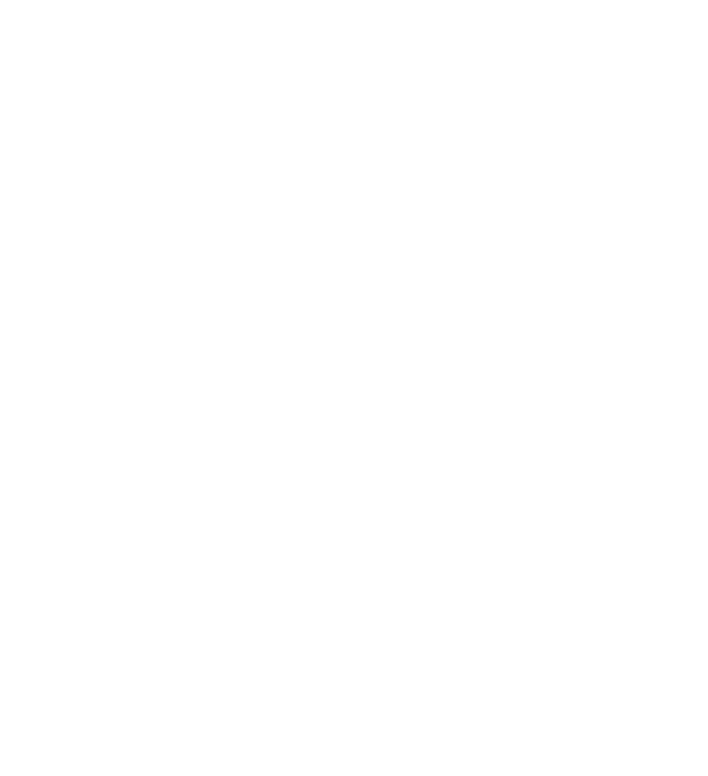
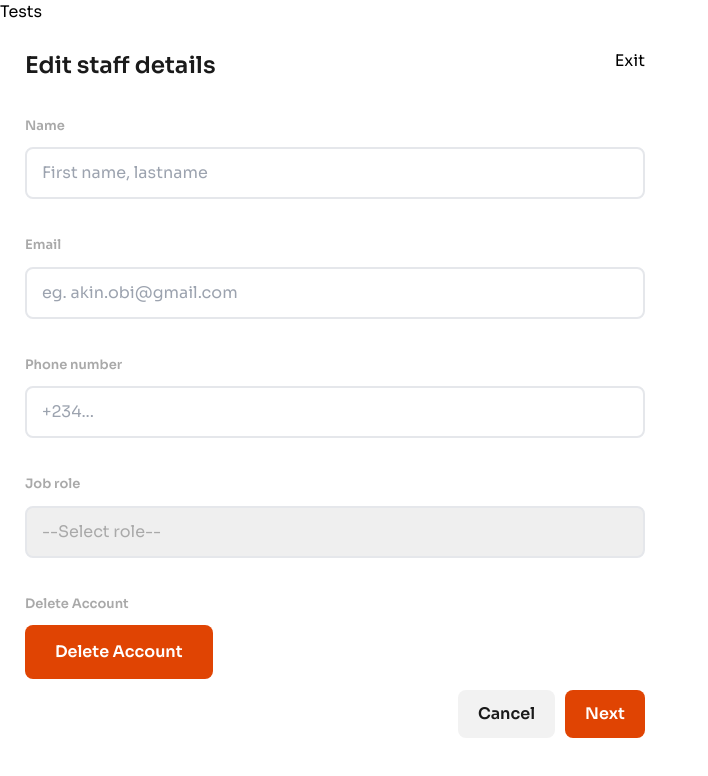
Before and after one commit to SapphireSynergy/customer-segmentation-frontend, a React (Vite) app: page /page-tests in a window 1280 px wide. Before the commit this address had no page. Shown: the top 776 px of the page, without its empty margins (0-708 px from the left). Built offline with nearby package versions, Linux system fonts and the light colour scheme.

Commit message:
added edit staff component

```diff
--- a/src/App.jsx
+++ b/src/App.jsx
@@ -3,6 +3,7 @@
 import { BrowserRouter, Routes, Route } from "react-router-dom";
 import SummaryStatistics from "./pages/SummaryStatistics";
 import StaffManagement from "./pages/StaffManagement";
+import ComponentViews from "./pages/ComponentViews";
 
 function App() {
   return (
@@ -15,6 +16,7 @@
             element={<SummaryStatistics />}
           ></Route>
           <Route path="staff-management" element={<StaffManagement />}></Route>
+          <Route path="page-tests" element={<ComponentViews />}></Route>
         </Routes>
       </BrowserRouter>
     </div>
--- /dev/null
+++ b/src/components/EditStaffs.jsx
@@ -0,0 +1,58 @@
+import React from "react";
+import InputComponents from "./InputComponents";
+import JobRoleSelect from "./JobRoleSelect";
+
+const EditStaffs = () => {
+  const objectListOFInputElements = [
+    { elementID: 0, placeholder: "First name, lastname", inputLabel: "Name" },
+    {
+      elementID: 1,
+      placeholder: "eg. akin.obi@gmail.com",
+      inputLabel: "Email",
+    },
+    { elementID: 2, placeholder: "+234...", inputLabel: "Phone number" },
+  ];
+  return (
+    <div className="p-[25px] max-w-[670px]">
+      <div className="flex justify-between">
+        <h1 className="text-[#1A1A1A] font-semibold text-[23px] mb-[32px]">
+          Edit staff details
+        </h1>
+        <p>Exit</p>
+      </div>
+
+      <form action="" className="mb-[20px]">
+        <InputComponents elementParameters={objectListOFInputElements[0]} />
+        <InputComponents elementParameters={objectListOFInputElements[1]} />
+        <InputComponents elementParameters={objectListOFInputElements[2]} />
+
+        <JobRoleSelect />
+
+        <label
+          htmlFor="delete-account"
+          className="block text-[13px] font-semibold text-[#A9A9A9] mb-[12px]"
+        >
+          Delete Account
+        </label>
+        <input
+          type="submit"
+          value="Delete Account"
+          id="delete-account"
+          className="block px-[30px] py-[15px] bg-[#E04403] rounded-[8px] text-white font-semibold text-[16px]"
+        />
+      </form>
+      <div className="relative h-[4rem]">
+        <div className="flex absolute gap-[10px] bottom-[25px] right-0">
+          <button className="rounded-[8px] px-[20px] py-[12px] text-[16px] font-semibold text-[#1A1A1A] bg-[#F2F2F2] block">
+            Cancel
+          </button>
+          <button className="rounded-[8px] px-[20px] py-[12px] text-[16px] font-semibold text-white bg-[#E04403]">
+            Next
+          </button>
+        </div>
+      </div>
+    </div>
+  );
+};
+
+export default EditStaffs;
--- /dev/null
+++ b/src/components/InputComponents.jsx
@@ -0,0 +1,24 @@
+import React from "react";
+
+const InputComponents = (props) => {
+  const elementID = `input-element-${props.elementParameters.elementID}`;
+  return (
+    <div>
+      <label
+        htmlFor={elementID}
+        className="block text-[13px] font-semibold text-[#A9A9A9] mb-[12px]"
+      >
+        {props.elementParameters.inputLabel}
+      </label>
+      <input
+        type="text"
+        name=""
+        id={elementID}
+        placeholder={props.elementParameters.placeholder}
+        className="block outline-none border-2 px-[15px] py-[12px] w-full mb-[36px] rounded-[8px]"
+      />
+    </div>
+  );
+};
+
+export default InputComponents;
--- /dev/null
+++ b/src/components/JobRoleSelect.jsx
@@ -0,0 +1,25 @@
+import React from "react";
+
+const JobRoleSelect = () => {
+  return (
+    <div>
+      <label
+        htmlFor="job-selection"
+        className="block text-[13px] font-semibold text-[#A9A9A9] mb-[12px]"
+      >
+        Job role
+      </label>
+      <select
+        name=""
+        id="job-selection"
+        className="block outline-none border-2 px-[15px] py-[12px] w-full mb-[36px] rounded-[8px] text-[#A9A9A9] appearance-none"
+      >
+        <option value="" className="px-[15px] ">
+          --Select role--
+        </option>
+      </select>
+    </div>
+  );
+};
+
+export default JobRoleSelect;
--- /dev/null
+++ b/src/pages/ComponentViews.jsx
@@ -0,0 +1,14 @@
+import React from "react";
+import EditStaffs from "../components/EditStaffs";
+
+const ComponentViews = () => {
+  return (
+    <div>
+      <h1>Tests</h1>
+
+      <EditStaffs />
+    </div>
+  );
+};
+
+export default ComponentViews;
```
